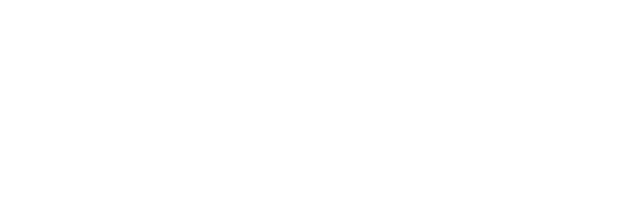
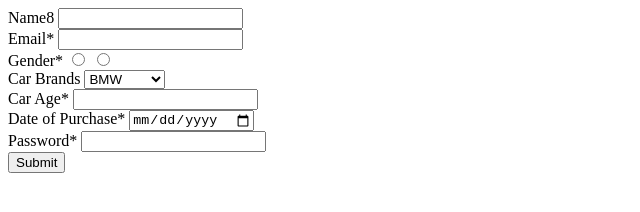
Before and after one commit to acciojob/car-insurance-form-kambleps, a website: page main.html in a window 1280 px wide. Shown: the whole page, without its empty margins (0-640 px from the left). Drawn offline with Linux system fonts and the light colour scheme.

Commit message:
created a submission

```diff
--- a/main.html
+++ b/main.html
@@ -8,6 +8,42 @@
 
 <body>
 	<!-- the entire body must be written by student -->
+	<form method="get">
+		<div>
+			<label for="name">Name8</label>
+			<input type="text" id="name">
+		</div>
+		<div>
+			<label for="email">Email*</label>
+			<input type="email" id="email" required>
+		</div>
+		<div>
+			<label for="gender">Gender*</label>
+			<input type="radio" name="gender" required>
+			<input type="radio" name="gender">
+		</div>
+		<div>
+			<label for="cars">Car Brands</label>
+			<select id="cars">
+				<option>BMW</option>
+				<option>Audi</option>
+				<option>Mercedez</option>
+			</select>
+		</div>
+		<div>
+			<label for="carage">Car Age*</label>
+			<input type="number" id="carage" required>
+		</div>
+		<div>
+			<label for="dop">Date of Purchase*</label>
+			<input type="date" id="dop" required>
+		</div>
+		<div>
+			<label for="password">Password*</label>
+			<input type="password" id="password" required>
+		</div>
+		<button type="submit">Submit</button>
+	</form>
     <script type="text/javascript" src="./script.js">
 </script>
 
```
